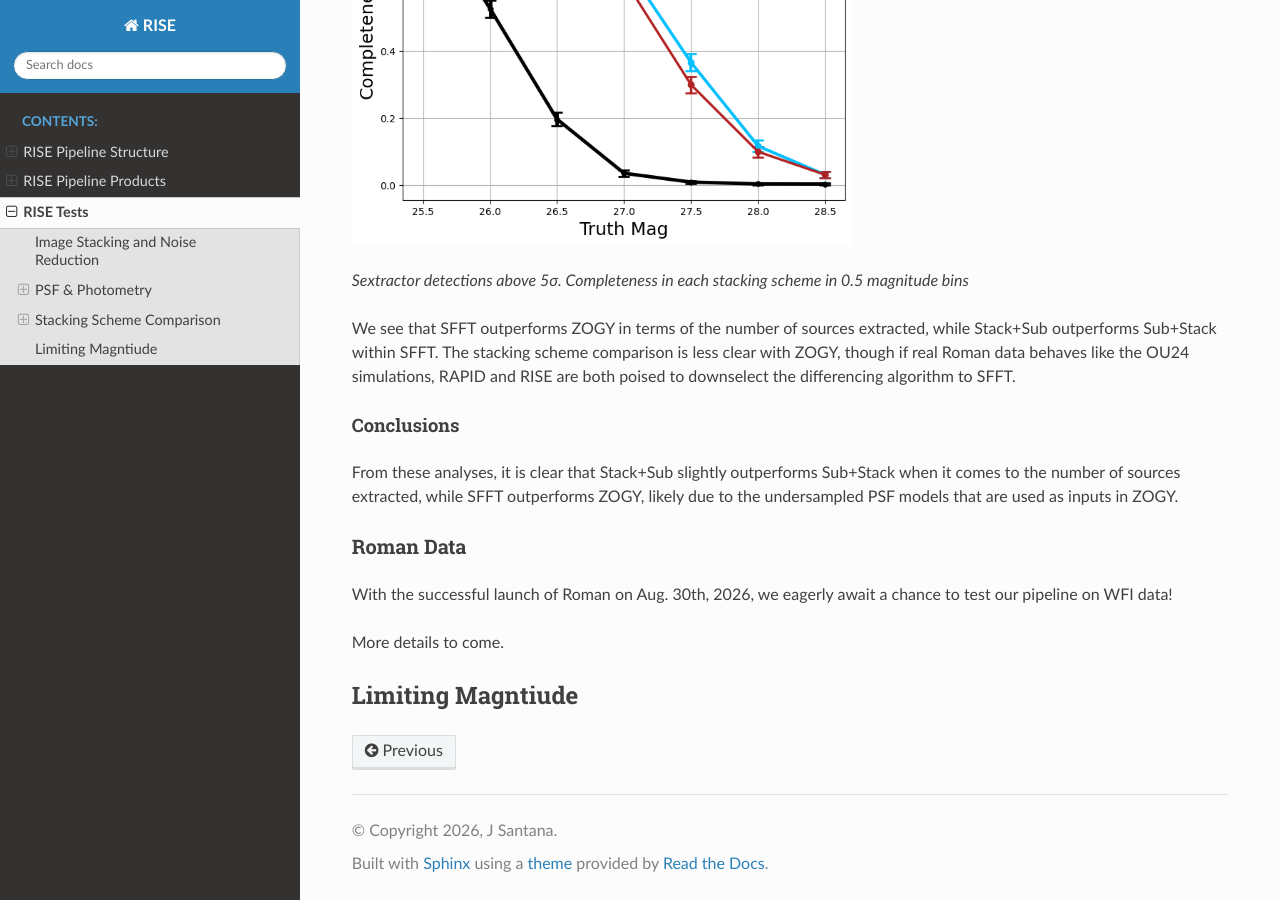
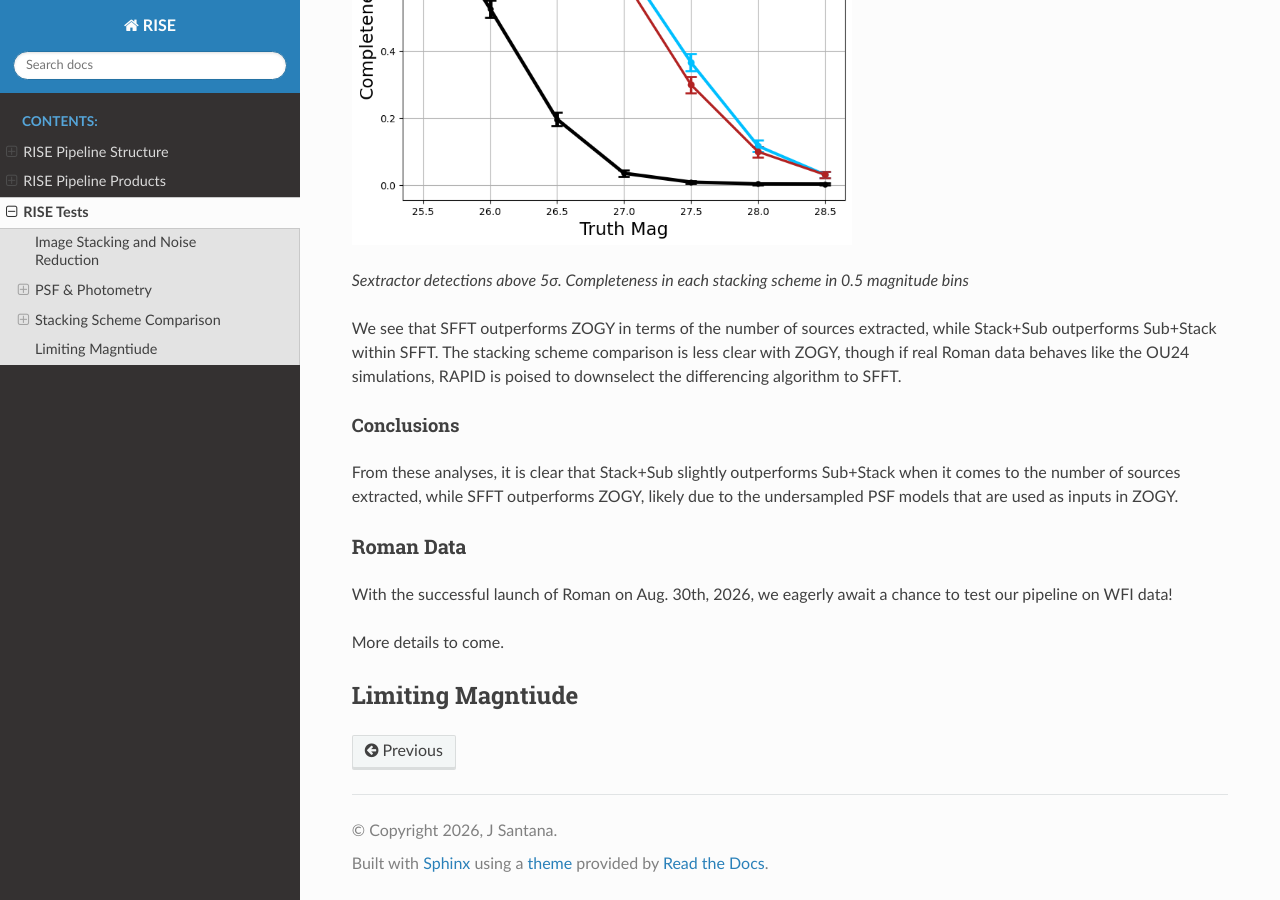
Before and after one commit to joseph-santana/RISE-docs, a Sphinx documentation site: the page built from source/tests.rst, in a window 1280 px wide and 900 px high, scrolled down 9166 px. Built offline with Sphinx 7.4.7 and the Read the Docs theme 3.1.0, drawn with Linux system fonts in a browser that asks for light colours.

Commit message:
Update stacking scheme tests

```diff
--- a/source/tests.rst
+++ b/source/tests.rst
@@ -179,7 +179,7 @@ Below are completeness plots showing the number of sources extracted from a sing
 
 We see that SFFT outperforms ZOGY in terms of the number of sources extracted, while Stack+Sub outperforms Sub+Stack within SFFT.
 The stacking scheme comparison is less clear with ZOGY, though if real Roman data behaves like the OU24 simulations,
-RAPID and RISE are both poised to downselect the differencing algorithm to SFFT.
+RAPID is poised to downselect the differencing algorithm to SFFT.
 
 Conclusions
 ^^^^^^^^^^^
```
